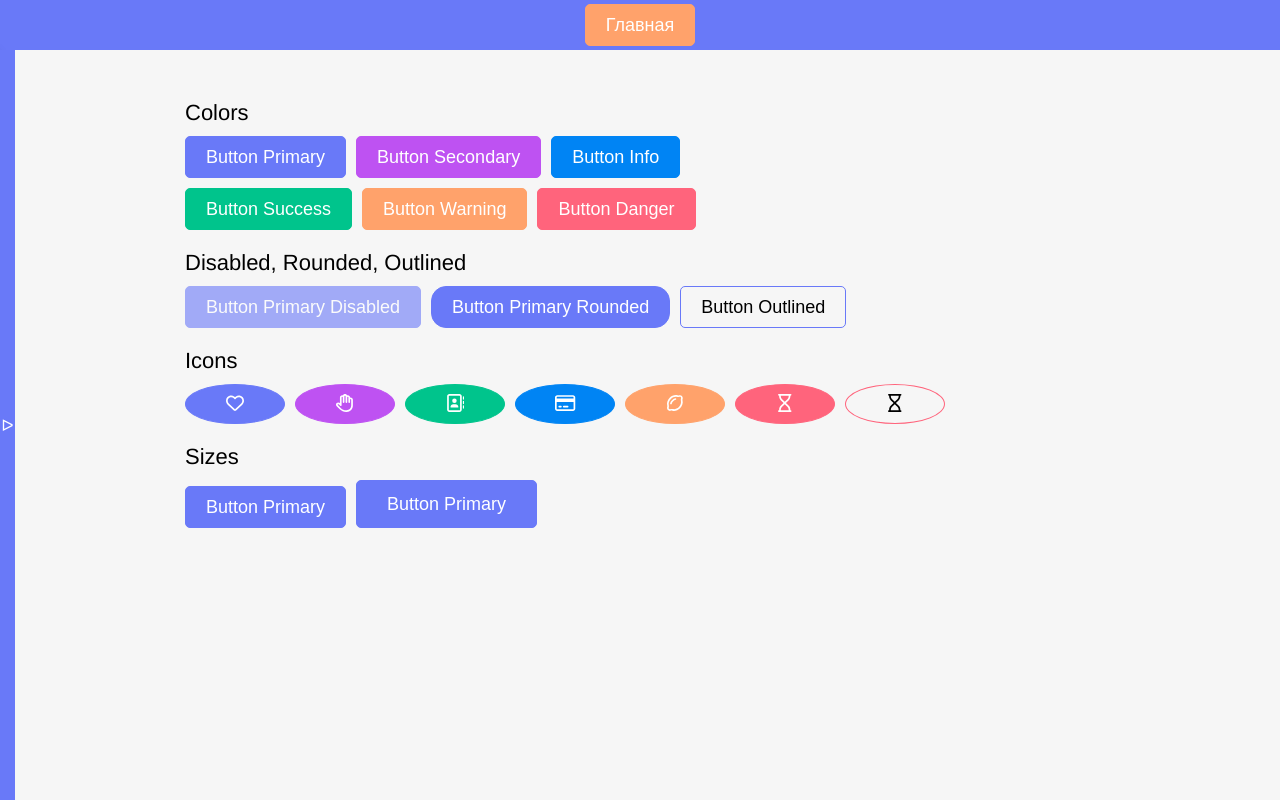
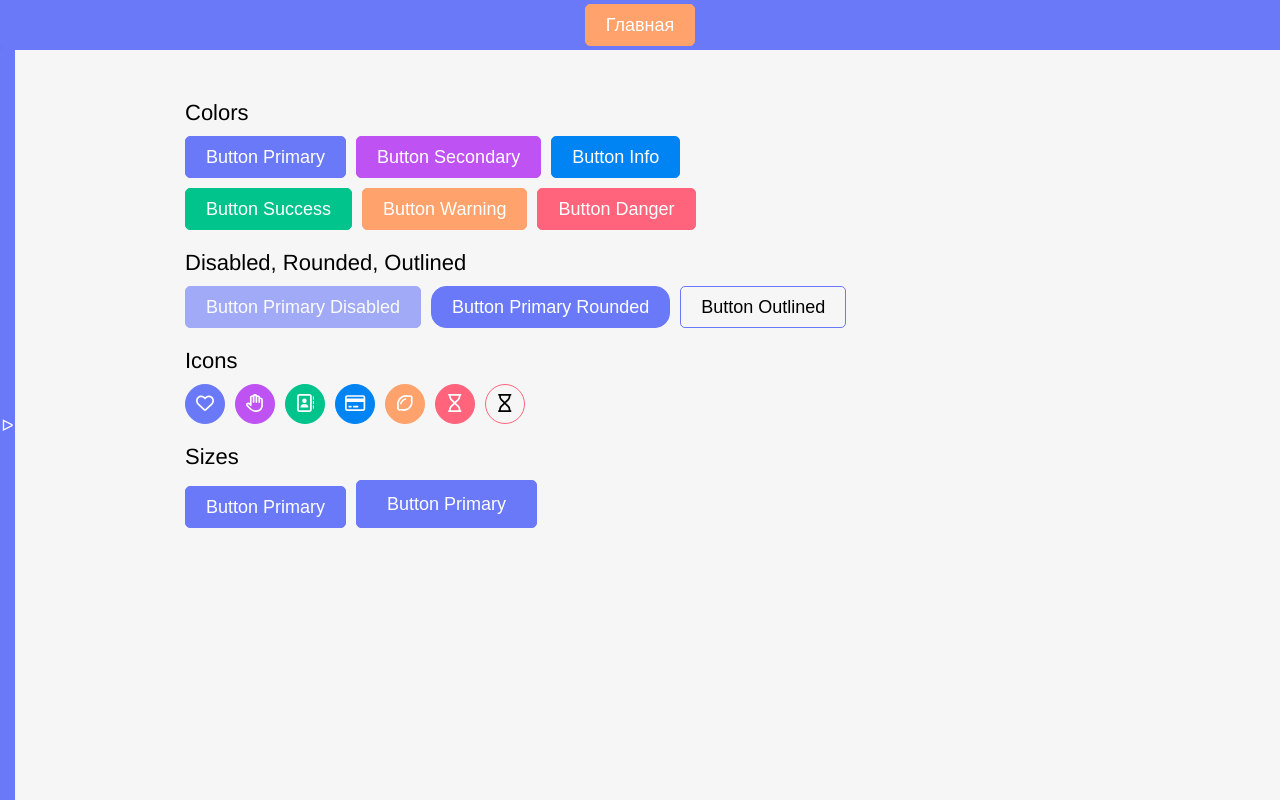
Before and after one commit to Crash2022/Vue-Design, a Vue app: page /buttons in a window 1280 px wide. Built offline with nearby package versions, Linux system fonts and the light colour scheme.

Commit message:
refactor: Buttons

```diff
--- a/src/shared/ui/CustomUI/CustomButton.vue
+++ b/src/shared/ui/CustomUI/CustomButton.vue
@@ -57,7 +57,7 @@ const props = defineProps({
     },
     minWidth: {
         type: String,
-        default: '100px'
+        default: '100%'
     },
 })
 </script>
```
